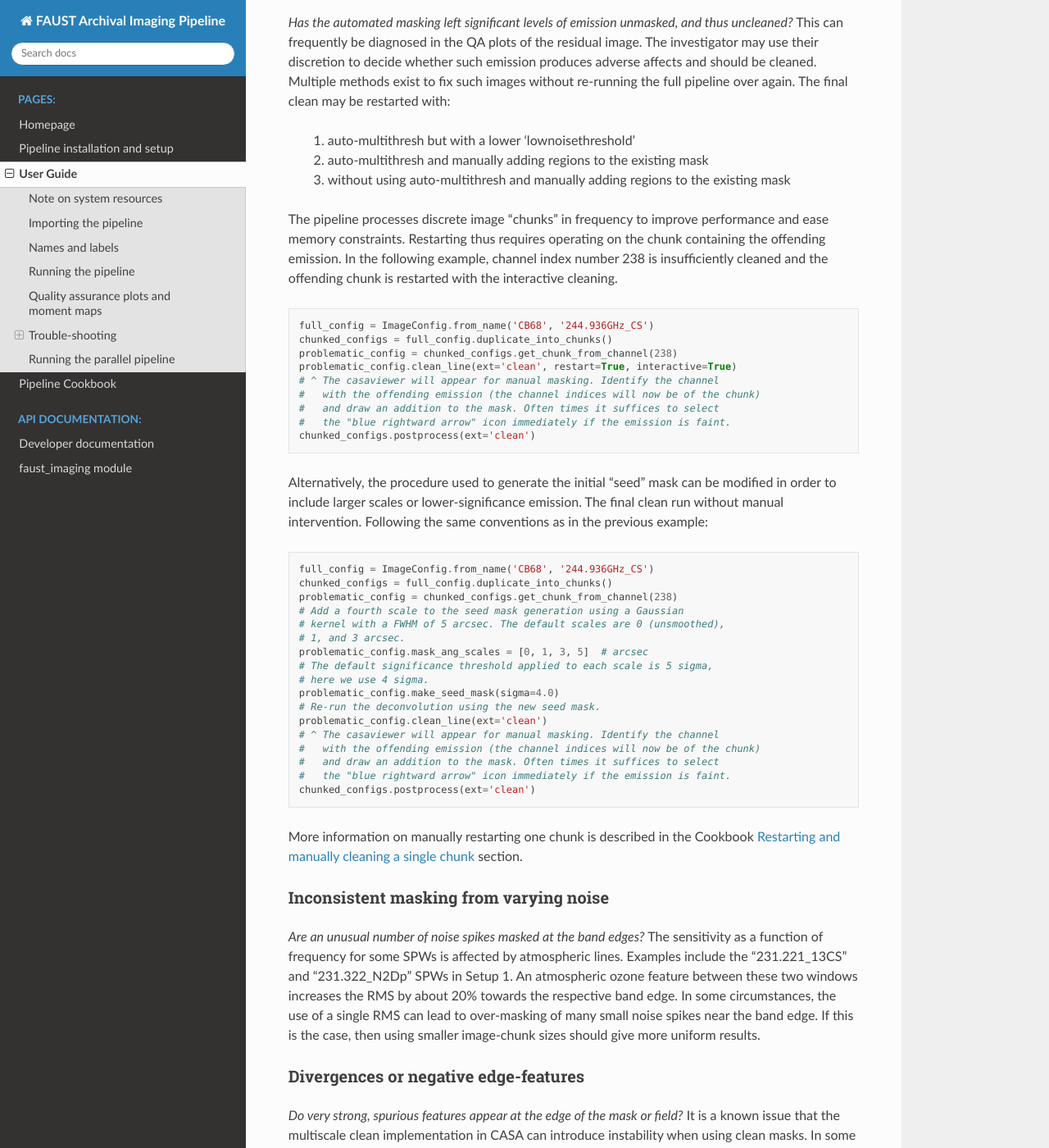
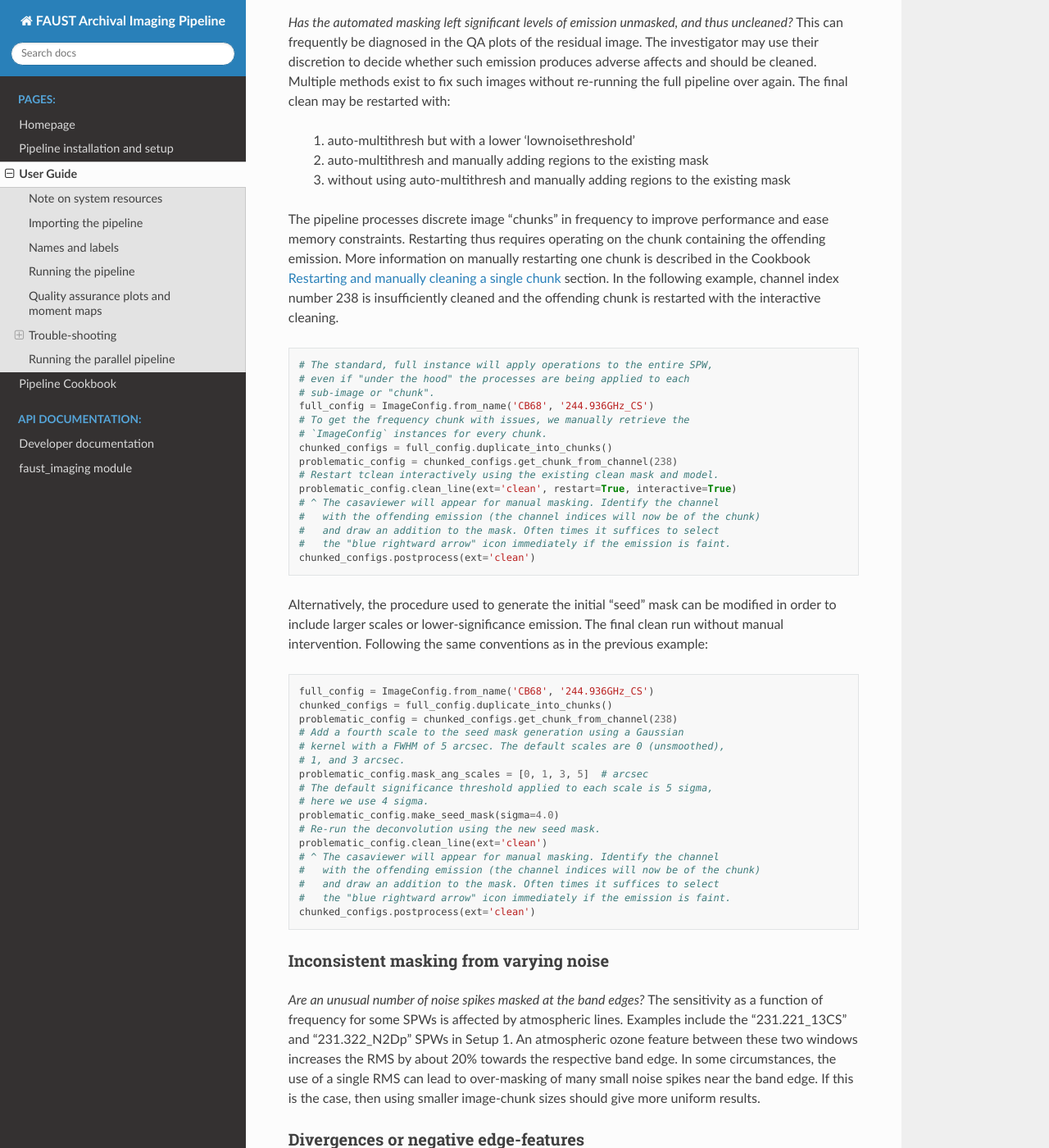
Before and after one commit to autocorr/faust_line_imaging, a Sphinx documentation site: the page built from docs/source/userguide.rst, in a window 1280 px wide and 1400 px high, scrolled down 5678 px. Shown: the whole window at 82% size. Built offline with Sphinx 7.4.7 and the Read the Docs theme 2.0.0, drawn with Linux system fonts in a browser that asks for light colours.

Commit message:
Doc updates

```diff
--- a/docs/source/userguide.rst
+++ b/docs/source/userguide.rst
@@ -273,17 +273,25 @@ final clean may be restarted with:
    #. without using auto-multithresh and manually adding regions to the
       existing mask
 
+
 The pipeline processes discrete image "chunks" in frequency to improve
-performance and ease memory constraints. Restarting thus requires operating
-on the chunk containing the offending emission. In the following example,
-channel index number 238 is insufficiently cleaned and the offending chunk
-is restarted with the interactive cleaning.
+performance and ease memory constraints.  Restarting thus requires operating on
+the chunk containing the offending emission.  More information on manually
+restarting one chunk is described in the Cookbook :any:`Restarting one chunk`
+section.  In the following example, channel index number 238 is insufficiently
+cleaned and the offending chunk is restarted with the interactive cleaning.
 
 .. code-block:: python
 
+   # The standard, full instance will apply operations to the entire SPW,
+   # even if "under the hood" the processes are being applied to each
+   # sub-image or "chunk".
    full_config = ImageConfig.from_name('CB68', '244.936GHz_CS')
+   # To get the frequency chunk with issues, we manually retrieve the
+   # `ImageConfig` instances for every chunk.
    chunked_configs = full_config.duplicate_into_chunks()
    problematic_config = chunked_configs.get_chunk_from_channel(238)
+   # Restart tclean interactively using the existing clean mask and model.
    problematic_config.clean_line(ext='clean', restart=True, interactive=True)
    # ^ The casaviewer will appear for manual masking. Identify the channel
    #   with the offending emission (the channel indices will now be of the chunk)
```
Also changed, not shown: other parts of docs/source/userguide.rst (+0 -3 lines).
